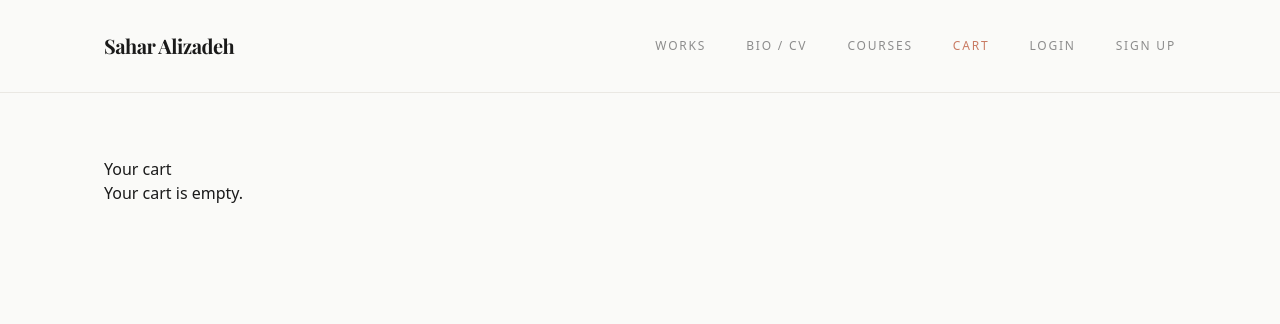
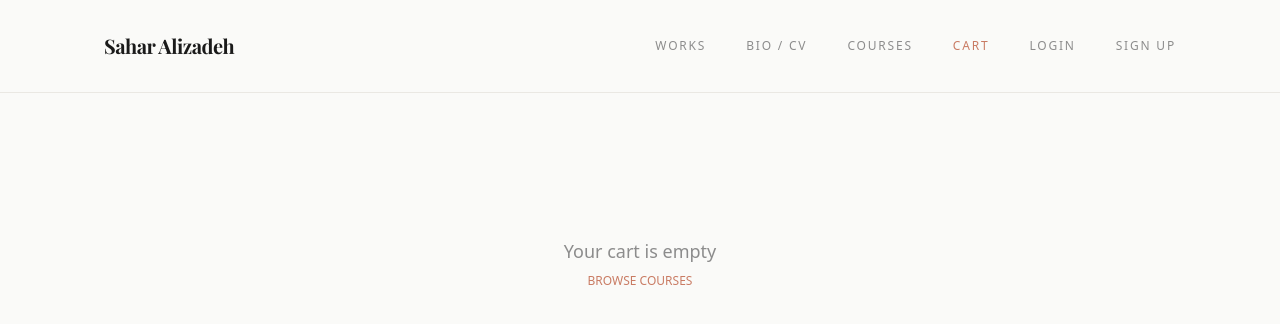
Before and after one commit to Mohhamadaminn/art_gallery_project, a React (Vite) app in the folder frontend/: page /cart in a window 1280 px wide. Shown: the top 324 px of the page. Built offline with nearby package versions, Linux system fonts and the light colour scheme.

Commit message:
updated CartPage.jsx

```diff
--- a/frontend/src/pages/CartPage.jsx
+++ b/frontend/src/pages/CartPage.jsx
@@ -1,38 +1,50 @@
-import { Link } from "react-router-dom";
+import { Link, useNavigate } from "react-router-dom";
 import { useCart } from "../context/CartContext";
 
 export default function CartPage() {
-  const { cart, loading, error, removeFromCart } = useCart();
+  const { cart, loading, removeFromCart } = useCart();
+  const navigate = useNavigate();
 
-  if (loading) return <p>Loading cart...</p>;
-  if (error) return <p>Could not load cart.</p>;
+  if (loading) return <p className="text-center py-20">Loading cart...</p>;
 
   if (cart.items.length === 0) {
     return (
-      <div className="cart-page">
-        <h1>Your cart</h1>
-        <p>Your cart is empty.</p>
+      <div className="text-center py-20">
+        <p className="text-lg text-[#8C8C8C]">Your cart is empty</p>
+        <Link to="/courses" className="text-xs uppercase text-[#C97B63] mt-2 inline-block">
+          Browse courses
+        </Link>
       </div>
     );
   }
 
   return (
-    <div className="cart-page">
-      <h1>Your cart</h1>
-      <ul className="cart-page__items">
+    <div className="max-w-xl mx-auto py-10">
+      <h1 className="text-2xl mb-6" style={{ fontFamily: "'Playfair Display', serif" }}>
+        Your Cart
+      </h1>
+      <ul className="space-y-4">
         {cart.items.map((item) => (
-          <li key={item.id} className="cart-page__item">
-            <span className="cart-page__item-type">{item.item_type}</span>
-            <span className="cart-page__item-title">{item.title}</span>
-            <span className="cart-page__item-price">${item.price}</span>
-            <button onClick={() => removeFromCart(item.id)}>Remove</button>
+          <li key={item.id} className="flex justify-between items-center border-b pb-3">
+            <span>{item.title} — ${item.price}</span>
+            <button
+              onClick={() => removeFromCart(item.id)}
+              className="text-xs uppercase text-[#B85C4A]"
+            >
+              Remove
+            </button>
           </li>
         ))}
       </ul>
-      <div className="cart-page__total">Total: ${cart.total_price}</div>
-      <Link to="/checkout">
-        <button>Proceed to checkout</button>
-      </Link>
+      <div className="mt-6 flex justify-between items-center">
+        <span className="font-bold">Total: ${cart.total_price}</span>
+        <button
+          onClick={() => navigate("/checkout")}
+          className="text-xs uppercase px-6 py-3 border border-[#1A1A1A] hover:bg-[#1A1A1A] hover:text-white transition-colors"
+        >
+          Proceed to checkout
+        </button>
+      </div>
     </div>
   );
 }
```
